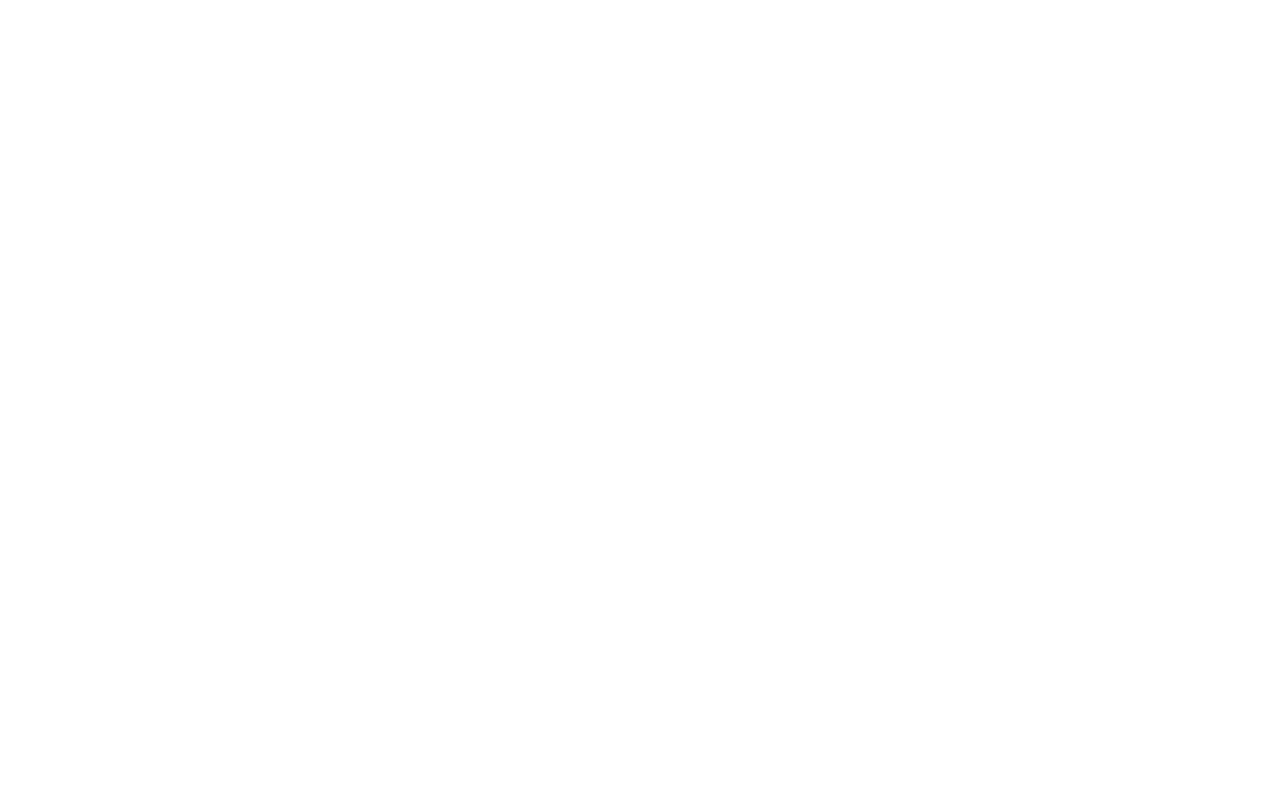
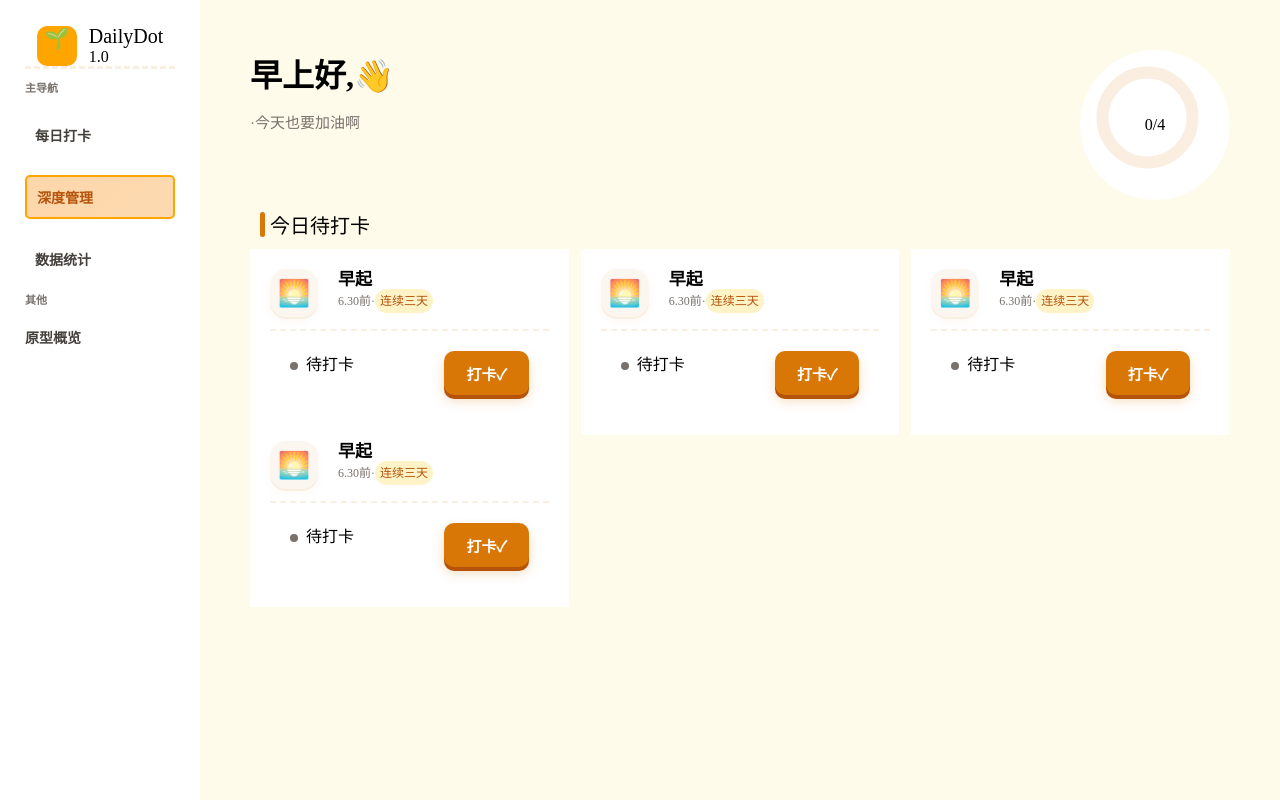
Before and after one commit to L-Y7/daily-dot, a Vue app: page /#/xiguan in a window 1280 px wide. Before the commit this address had no page. Built offline with nearby package versions, Linux system fonts and the light colour scheme.

Commit message:
feat: 基础动态

```diff
--- a/src/layout/components/Aside.vue
+++ b/src/layout/components/Aside.vue
@@ -4,8 +4,8 @@
 const route = useRoute()
 const list = [
   { id: 1, name: '每日打卡', path: '/daka' },
-  { id: 2, name: '深度管理', path: '/manage' },
-  { id: 3, name: '数据统计', path: '/stats' },
+  { id: 2, name: '深度管理', path: '/xiguan' },
+  { id: 3, name: '数据统计', path: '/shuju' },
 ]
 </script>
 
--- a/src/router/index.js
+++ b/src/router/index.js
@@ -30,11 +30,11 @@
         component: TodoList,
       },
       {
-        path: 'manage',
+        path: 'xiguan',
         component: Xiguan,
       },
       {
-        path: 'stats',
+        path: 'shuju',
         component: Tongji,
       },
     ],
--- a/src/views/daka/index.vue
+++ b/src/views/daka/index.vue
@@ -119,7 +119,6 @@
   font-size: 11px;
   color: #78716c;
   text-transform: uppercase;
-
   font-weight: 700;
 }
 
--- a/src/views/xiguan/index.vue
+++ b/src/views/xiguan/index.vue
@@ -1,13 +1,32 @@
 <script setup>
+import { computed, ref } from 'vue'
+
 const username = localStorage.getItem('neirong')
 const time = localStorage.getItem('loginTime')
 
-const items = [
-  { id: 1, name: '早起', time: '6.30前·', day: '连续三天', icon: '🌅' },
-  { id: 2, name: '早起', time: '6.30前·', day: '连续三天', icon: '🌅' },
-  { id: 3, name: '早起', time: '6.30前·', day: '连续三天', icon: '🌅' },
-  { id: 4, name: '早起', time: '6.30前·', day: '连续三天', icon: '🌅' },
-]
+function toggle(item) {
+  item.done = !item.done
+}
+
+const items = ref([
+  { id: 1, name: '早起', time: '6.30前·', day: '连续三天', icon: '🌅', done: false },
+  { id: 2, name: '早起', time: '6.30前·', day: '连续三天', icon: '🌅', done: false },
+  { id: 3, name: '早起', time: '6.30前·', day: '连续三天', icon: '🌅', done: false },
+  { id: 4, name: '早起', time: '6.30前·', day: '连续三天', icon: '🌅', done: false },
+])
+
+const count = computed(() => {
+  return items.value.filter(item => item.done).length
+})
+
+const progress = computed(() => {
+  return (count.value / items.value.length)
+})
+const r = 45
+const c = 2 * r * Math.PI
+const set = computed(() => {
+  return c * (1 - progress.value)
+})
 </script>
 
 <template>
@@ -25,10 +44,30 @@
     </div>
 
     <div class="progress-card">
+      <svg class="progress-svg " width="135" height="135">
+        <circle
+          class="bg-circle"
+          cx="50%"
+          cy="50%"
+          r="45"
+        />
+        <circle
+          class="progress-circle"
+          cx="50%"
+          cy="50%"
+          r="45"
+          :stroke-dasharray="c"
+          :stroke-dashoffset="set"
+        />
+      </svg>
       <div class="progress-inner">
-        0/4
+        {{ count }}/{{ items.length }}
       </div>
     </div>
+  </div>
+
+  <div class="title">
+    今日待打卡
   </div>
 
   <div class="task-section">
@@ -38,30 +77,62 @@
         :key="item.id"
         class="task-item"
       >
-        <div class="task-card">
+        <div
+          class="task-card"
+          :class="{ done: item.done }"
+        >
+          <Transition name="pop">
+            <div
+              v-if="item.done"
+              class="check"
+            >
+              ✔
+            </div>
+          </Transition>
+
           <div class="cardup">
             <div class="task-icon">
               {{ item.icon }}
             </div>
+
             <div class="task-content">
               <div class="task-title">
                 {{ item.name }}
               </div>
 
               <div>
-                <span class="task-time">{{ item.time }}</span>
-                <span class="task-tag">{{ item.day }}</span>
+                <span class="task-time">
+                  {{ item.time }}
+                </span>
+
+                <span class="task-tag">
+                  {{ item.day }}
+                </span>
               </div>
             </div>
           </div>
+
           <div class="carddown">
             <div class="l">
-              <span class="circle" />
-              <span class="text">待打卡</span>
+              <span
+                class="circle"
+                :class="{ active: item.done }"
+              />
+
+              <span
+                class="text"
+                :class="{ active: item.done }"
+              >
+                {{ item.done ? '已完成' : '待打卡' }}
+              </span>
             </div>
+
             <div class="r">
-              <button class="btn">
-                打卡✓
+              <button
+                class="btn"
+                @click="toggle(item)"
+              >
+                {{ item.done ? '取消' : '打卡✓' }}
               </button>
             </div>
           </div>
@@ -71,136 +142,242 @@
   </div>
 </template>
 
-<style lang='scss' scoped>
+<style lang="scss" scoped>
+.dashboard-header {
+  display: flex;
+  justify-content: space-between;
+}
+
+.header-time {
+  margin-top: 15px;
+  font-size: 15px;
+  color: #78716c;
+  font-weight: 500;
+}
+
+.wave-icon {
+  display: inline-block;
+  animation: wave 2.5s infinite;
+}
+
+.progress-card {
+  width: 150px;
+  height: 150px;
+  display: flex;
+  justify-content: center;
+  align-items: center;
+  border-radius: 50%;
+  background-color: white;
+  transition: all 0.3s ease;
+  position: relative;
+}
+
+.progress-inner {
+ text-align: center;
+}
+.progress-svg {
+  position: absolute;
+  top: 0;
+  left: 0;
+  transform: rotate(-90deg);
+}
+
+.bg-circle {
+  fill: none;
+  stroke: #faeee1;
+  stroke-width: 12;
+}
+.progress-circle {
+  fill: none;
+  stroke: #d97706;
+  stroke-width: 12;
+  stroke-linecap: round;
+  transition: all 0.5s ease;
+  transform: rotate(-90deg);
+  transform-origin: center;
+}
+.title {
+  display: flex;
+  align-items: center;
+  gap: 5px;
+  padding: 10px;
+  font-size: 20px;
+  font-weight: 500;
+}
+
+.title::before {
+  content: '';
+  width: 5px;
+  height: 25px;
+  display: inline-block;
+  border-radius: 999px;
+  background-color: #d97706;
+}
+
 .task-list {
   display: flex;
   flex-wrap: wrap;
   gap: 12px;
+  padding: 0;
+  margin: 0;
+  list-style: none;
 }
-.task-card .cardup {
-  border-bottom: 2px dashed #faeee1;
-  padding-bottom: 12px;
+
+.task-item {
+  width: calc(33.333% - 8px);
+  height: 160px;
+}
+
+.task-card {
+  position: relative;
+  padding: 20px;
+  background-color: white;
+  transition: all 0.35s ease;
+}
+
+.task-card.done {
+  transform: translateY(-6px);
+  background: #dff7e7;
+  box-shadow: 0 10px 30px rgba(0, 0, 0, 0.08);
+  text-decoration: none !important;
+}
+
+.task-card.done .cardup {
+  border-bottom-color: transparent;
+}
+
+.cardup {
   width: 100%;
   display: flex;
   gap: 20px;
+  padding-bottom: 12px;
+  border-bottom: 2px dashed #faeee1;
 }
+
+.carddown {
+  display: flex;
+  justify-content: space-between;
+  padding: 20px;
+}
+
 .task-icon {
   width: 48px;
   height: 48px;
-  border-radius: 16px;
-  background: #fcf6f0;
   display: flex;
   align-items: center;
   justify-content: center;
+  flex-shrink: 0;
   font-size: 26px;
-  flex-shrink: 0;
+  border-radius: 16px;
+  background: #fcf6f0;
   box-shadow:
     0 2px 0 #faeee1,
     0 4px 8px rgba(217, 119, 6, 0.05);
 }
 
 .task-content .task-title {
-  font-family: 'Fredoka', sans-serif;
   font-size: 17px;
   font-weight: 600;
   line-height: 1.3;
-}
-
-.task-item {
-  width: calc(33.333% - 8px);
-  background-color: white;
-  height: 160px;
-  padding: 20px;
+  font-family: 'Fredoka', sans-serif;
 }
 
 .task-time {
+  margin-top: 4px;
   font-size: 12px;
+  font-weight: 500;
   color: #78716c;
-  margin-top: 4px;
-  font-weight: 500;
 }
 
 .task-tag {
-  background: #fef3c7;
-  color: #b45309;
+  padding: 5px;
   font-size: 12px;
   font-weight: 500;
+  color: #b45309;
   border-radius: 15px;
-  padding: 5px;
+  background: #fef3c7;
 }
 
-.dashboard-header {
-  display: flex;
-  justify-content: space-between;
-}
-
-.header-time {
-  margin-top: 8px;
-  font-size: 15px;
-  color: #78716c;
-  font-weight: 500;
-  margin-top: 15px;
-}
-
-.wave-icon {
-  animation: wave 2.5s infinite;
-  display: inline-block;
-}
-
-.progress-card {
-  width: 150px;
-  height: 150px;
-  border-radius: 50%;
-  background-color: white;
+.check {
+  position: absolute;
+  top: 12px;
+  right: 10px;
+  width: 28px;
+  height: 28px;
   display: flex;
   justify-content: center;
   align-items: center;
-}
-
-.progress-inner {
-  width: 80px;
-  height: 80px;
+  font-size: 14px;
+  font-weight: bold;
+  color: white;
   border-radius: 50%;
-  background-color: white;
-  display: flex;
-  justify-content: center;
-  align-items: center;
-  filter: drop-shadow(0 2px 20px orange);
-}
-.carddown {
-  display: flex;
-  justify-content: space-between;
-  padding: 20px;
+  background: #22c55e;
+  box-shadow: 0 4px 12px rgba(34, 197, 94, 0.35);
 }
 
 .circle {
-  display: inline-block;
-  background-color: #78716c;
   width: 8px;
   height: 8px;
+  display: inline-block;
+  margin-right: 8px;
   border-radius: 50%;
-  margin-right: 8px;
+  background-color: #78716c;
+  transition: all 0.3s ease;
 }
+
+.circle.active {
+  transform: scale(1.5);
+  background: #22c55e;
+  box-shadow: 0 0 10px rgba(34, 197, 94, 0.5);
+}
+
+.text {
+  transition: all 0.3s ease;
+}
+
+.text.active {
+  color: #16a34a;
+  font-weight: 600;
+}
+
 .btn {
-  background: #d97706;
-  color: #ffffff;
-  box-shadow:
-    0 4px 0 #b45309,
-    0 6px 12px rgba(217, 119, 6, 0.25);
+  height: 44px;
+  padding: 0 22px;
   display: inline-flex;
   align-items: center;
   justify-content: center;
   gap: 8px;
-  height: 44px;
-  padding: 0 22px;
-  border-radius:10px;
+  border: none;
+  outline: none;
+  cursor: pointer;
+  user-select: none;
+  white-space: nowrap;
+  border-radius: 10px;
+  background: #d97706;
+  color: #ffffff;
+  font-size: 15px;
   font-weight: 700;
-  font-size: 15px;
   font-family: 'Nunito', sans-serif;
-  border: 2px solid transparent;
-  white-space: nowrap;
-  user-select: none;
+  text-decoration: none;
+  box-shadow:
+    0 4px 0 #b45309,
+    0 6px 12px rgba(217, 119, 6, 0.25);
 }
+
+.pop-enter-active {
+  transition: all 0.25s ease;
+}
+
+.pop-enter-from {
+  opacity: 0;
+  transform: scale(0.3);
+}
+
+.pop-enter-to {
+  opacity: 1;
+  transform: scale(1);
+}
+
 @keyframes wave {
   0% {
     transform: rotate(0deg);
```
